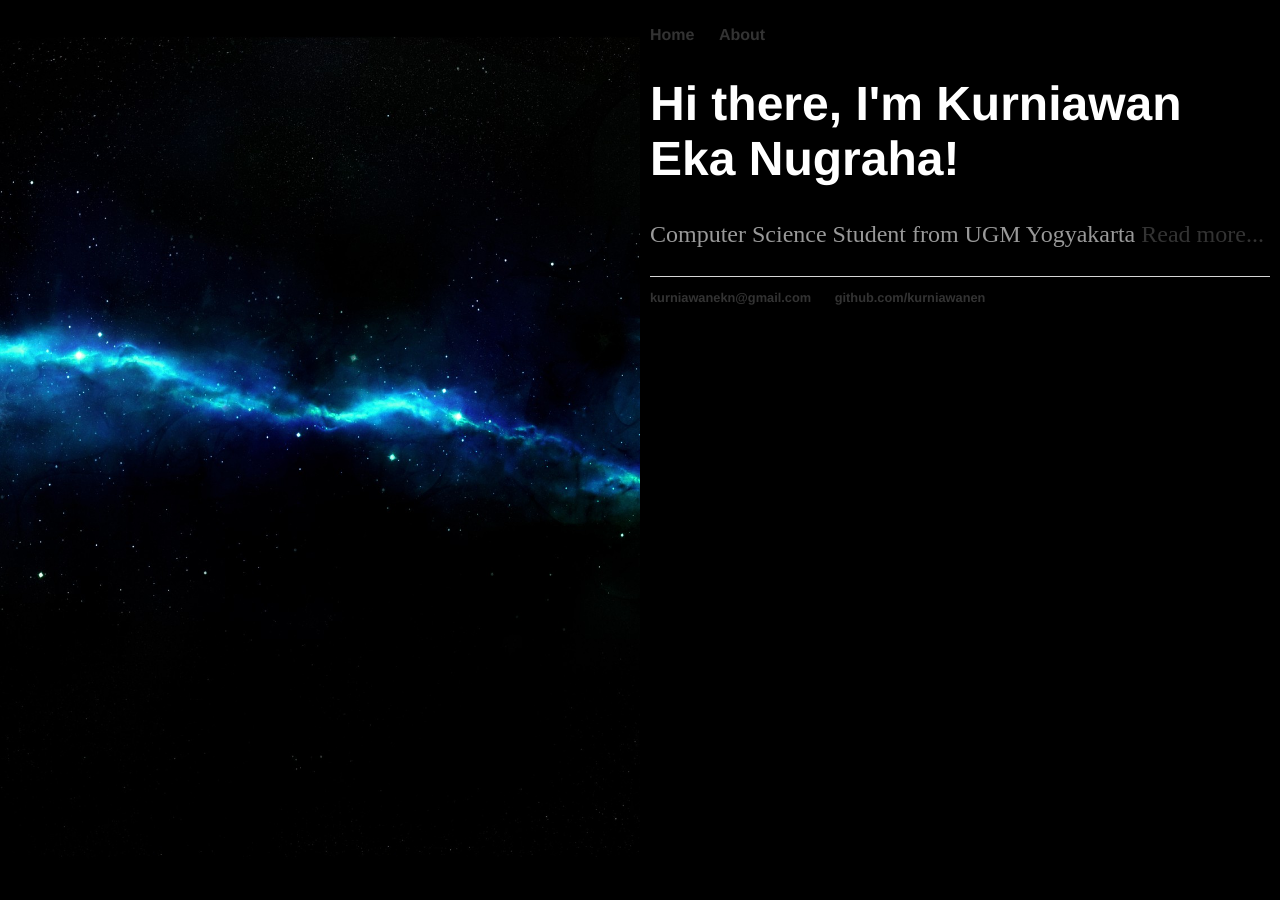
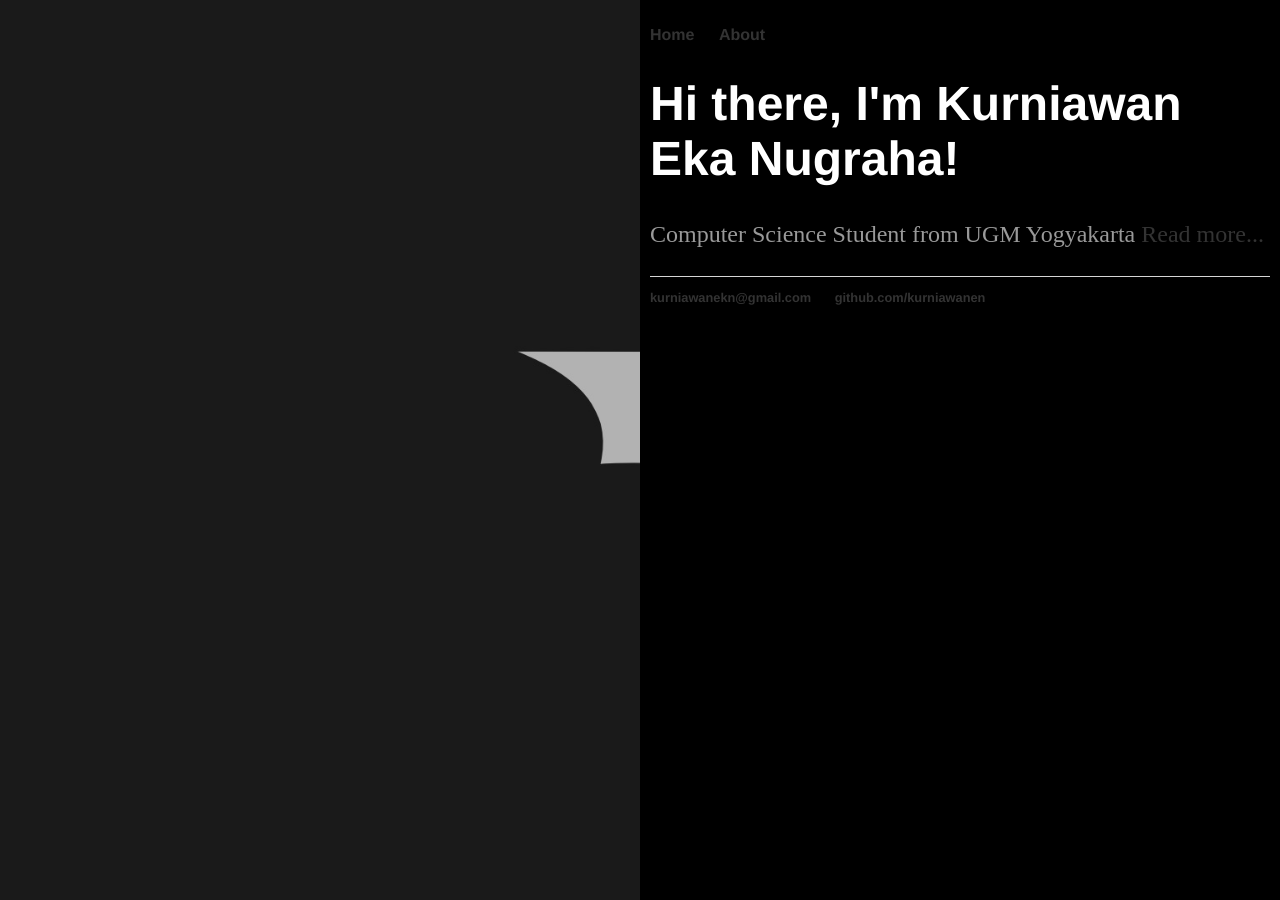
Before and after one commit to ken-kurniawanen/kurniawanen.github.io, a Jekyll site: the page built from index.html, in a window 1280 px wide. Built offline with Jekyll 4.4.1, drawn with Linux system fonts in a browser that asks for light colours.

Commit message:
Update main.css

```diff
--- a/css/main.css
+++ b/css/main.css
@@ -1,4 +1,4 @@
-html {height:100%; background-image:url("/Best-space-wallpapers-for-desktop.jpg");background-size:cover;}
+html {height:100%; background-image:url("1371495-draw-batman-logo.jpg");background-size:cover;}
 body {padding:0; margin:0 0 0 50%; background: black; color:#fff; width:50%; min-height:100%; float:right;}
 #left_col {float:left; width:100%; margin-left:-100%; text-align:right; background:transparent no-repeat right top; color:#000;}
 #left_col_inner {padding:10px; color:white;}
```
